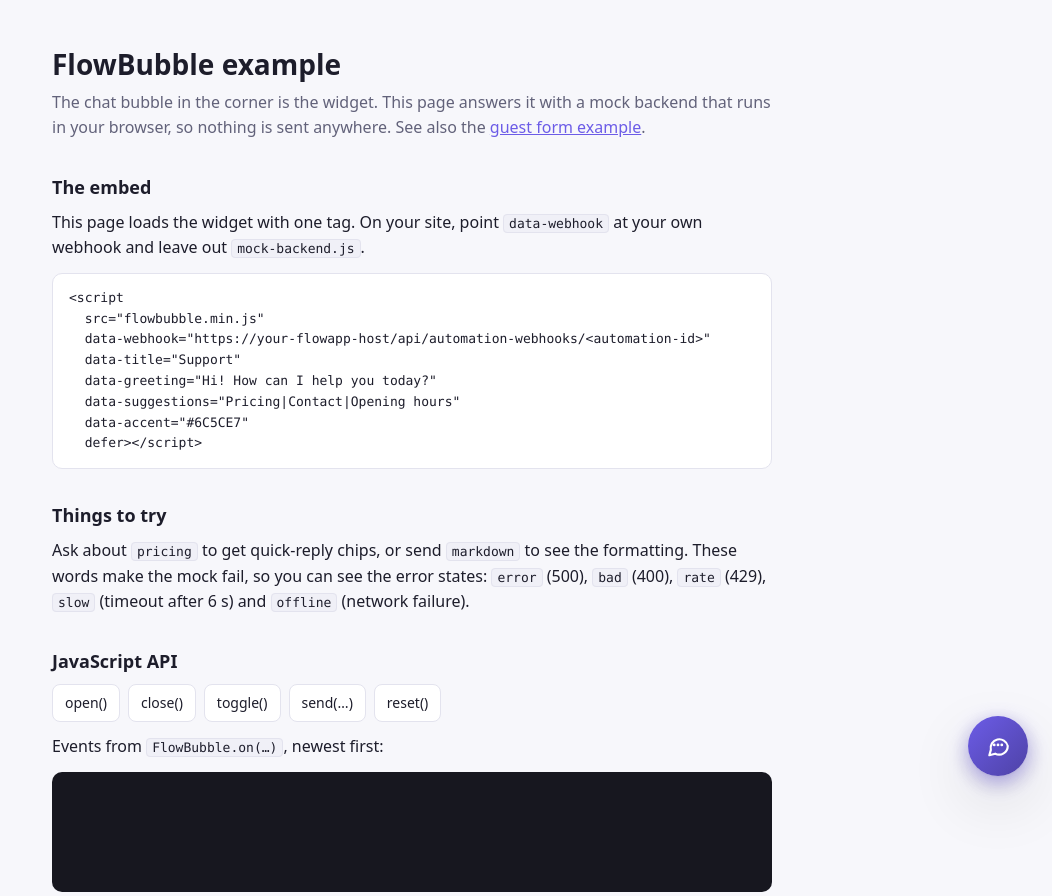
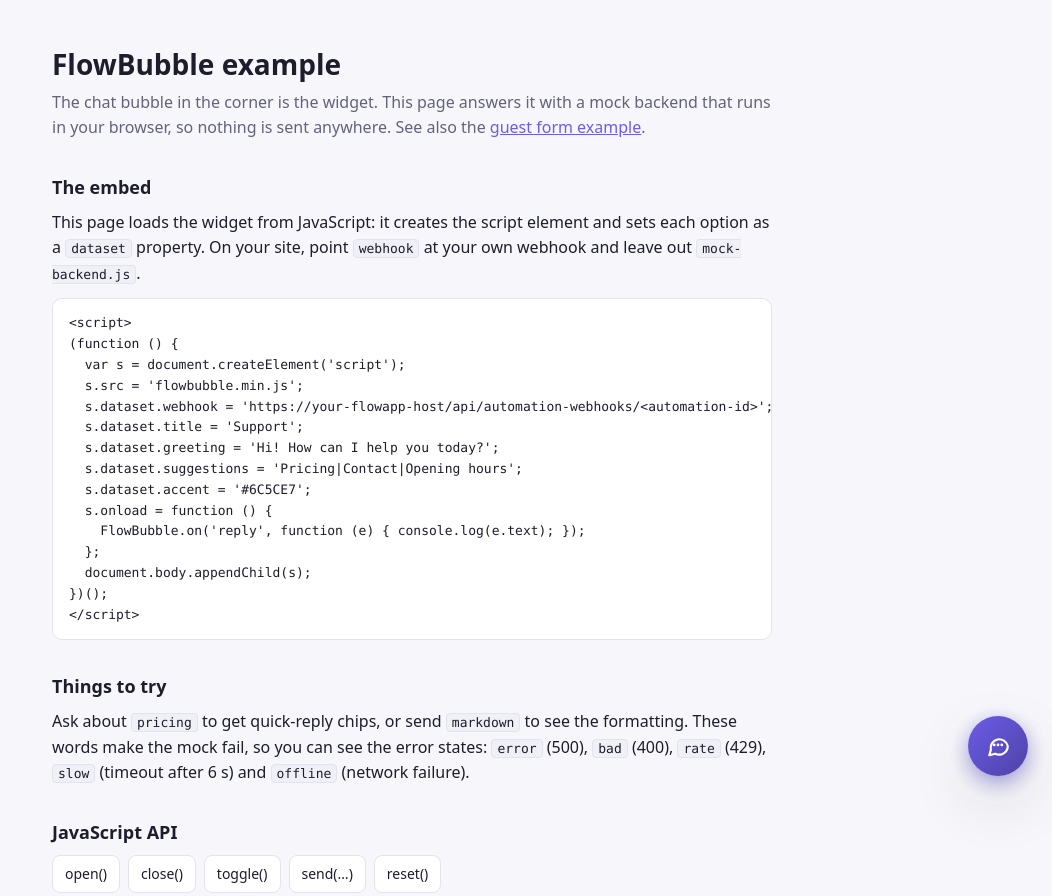
Before and after one commit to flixmee/flowbubble-dist, a plain HTML site: page example/index.html in a window 1280 px wide. Shown: the top 896 px of the page, without its empty margins (228-1280 px from the left). Drawn offline with Linux system fonts and the light colour scheme.

Commit message:
Load the widget with document.createElement('script') in the examples
Both example pages now create the script element in JavaScript and set the options
as dataset properties. The README documents the same way of embedding.

Co-Authored-By: Claude Fable 5.2 <noreply@anthropic.com>

```diff
--- a/example/event-log.js
+++ b/example/event-log.js
@@ -1,5 +1,6 @@
 // Prints every widget event into <pre id="events">, newest first. Example pages only.
-(function () {
+// Call it once the widget has loaded (from the script element's onload).
+function logFlowBubbleEvents() {
   var log = document.getElementById('events');
   ['ready', 'open', 'close', 'register', 'send', 'reply', 'quickreply', 'error', 'reset'].forEach(function (name) {
     FlowBubble.on(name, function (payload) {
@@ -7,4 +8,4 @@
       log.textContent = line + '\n' + log.textContent;
     });
   });
-})();
+}
--- a/example/index.html
+++ b/example/index.html
@@ -15,15 +15,22 @@
     </p>
 
     <h2>The embed</h2>
-    <p>This page loads the widget with one tag. On your site, point <code>data-webhook</code> at your own webhook and leave out <code>mock-backend.js</code>.</p>
-<pre><code>&lt;script
-  src="flowbubble.min.js"
-  data-webhook="https://your-flowapp-host/api/automation-webhooks/&lt;automation-id&gt;"
-  data-title="Support"
-  data-greeting="Hi! How can I help you today?"
-  data-suggestions="Pricing|Contact|Opening hours"
-  data-accent="#6C5CE7"
-  defer&gt;&lt;/script&gt;</code></pre>
+    <p>This page loads the widget from JavaScript: it creates the script element and sets each option as a <code>dataset</code> property. On your site, point <code>webhook</code> at your own webhook and leave out <code>mock-backend.js</code>.</p>
+<pre><code>&lt;script&gt;
+(function () {
+  var s = document.createElement('script');
+  s.src = 'flowbubble.min.js';
+  s.dataset.webhook = 'https://your-flowapp-host/api/automation-webhooks/&lt;automation-id&gt;';
+  s.dataset.title = 'Support';
+  s.dataset.greeting = 'Hi! How can I help you today?';
+  s.dataset.suggestions = 'Pricing|Contact|Opening hours';
+  s.dataset.accent = '#6C5CE7';
+  s.onload = function () {
+    FlowBubble.on('reply', function (e) { console.log(e.text); });
+  };
+  document.body.appendChild(s);
+})();
+&lt;/script&gt;</code></pre>
 
     <h2>Things to try</h2>
     <p>
@@ -47,18 +54,23 @@
   <!-- Example only: answers the widget in the browser. Don't copy this to your site. -->
   <script src="mock-backend.js"></script>
 
-  <!-- The widget. -->
-  <script
-    src="../flowbubble.min.js"
-    data-webhook="https://mock.flowbubble.invalid/webhook"
-    data-title="Support"
-    data-greeting="Hi! I am the **demo bot**. How can I help you today?"
-    data-suggestions="Pricing|Contact|Opening hours|markdown"
-    data-accent="#6C5CE7"
-    data-timeout="6000"
-    data-storage-key="flowbubble-example"
-    defer></script>
+  <script src="event-log.js"></script>
 
-  <script src="event-log.js" defer></script>
+  <!-- The widget, loaded from JavaScript. Each data-* option is a dataset property. -->
+  <script>
+    (function () {
+      var s = document.createElement('script');
+      s.src = '../flowbubble.min.js';
+      s.dataset.webhook = 'https://mock.flowbubble.invalid/webhook';
+      s.dataset.title = 'Support';
+      s.dataset.greeting = 'Hi! I am the **demo bot**. How can I help you today?';
+      s.dataset.suggestions = 'Pricing|Contact|Opening hours|markdown';
+      s.dataset.accent = '#6C5CE7';
+      s.dataset.timeout = '6000';
+      s.dataset.storageKey = 'flowbubble-example';
+      s.onload = logFlowBubbleEvents;
+      document.body.appendChild(s);
+    })();
+  </script>
 </body>
 </html>
```
Also changed, not shown: example/guest-form.html (+35 -23 lines), 1 other file.
